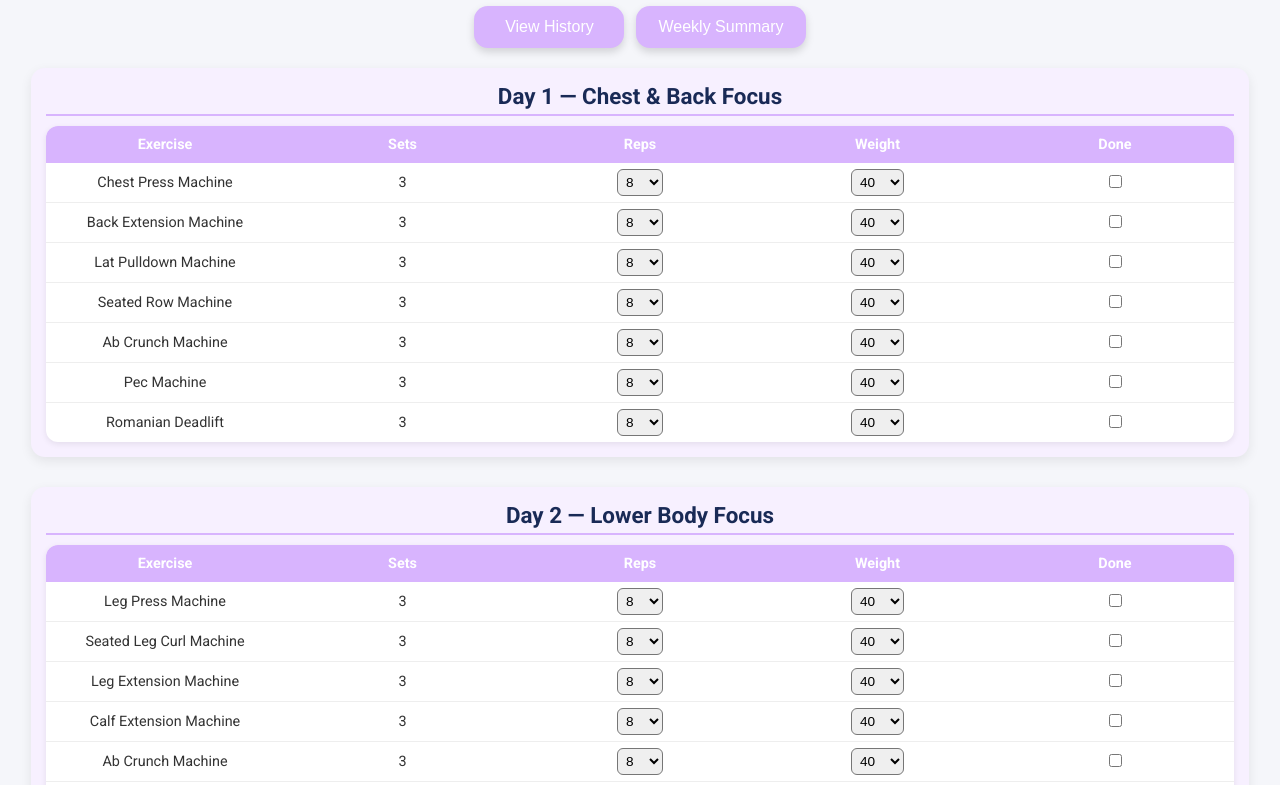
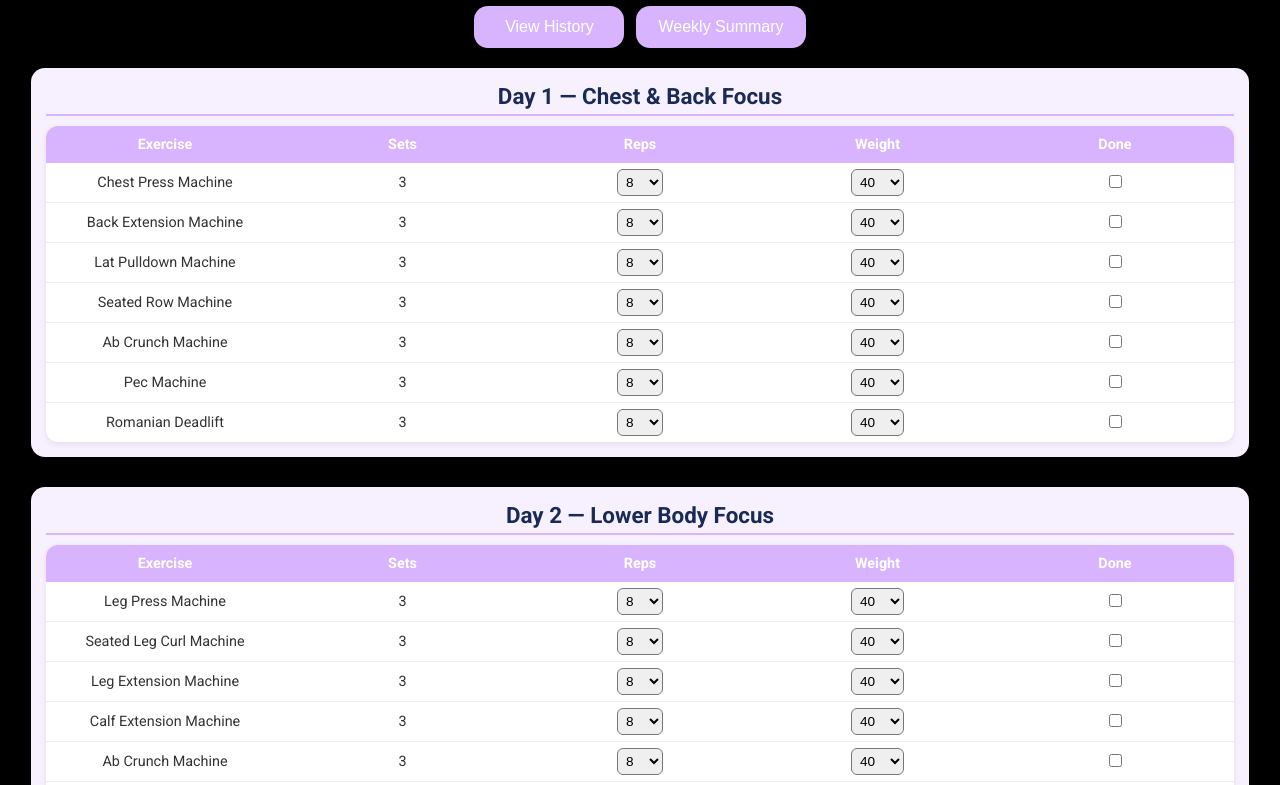
Before and after one commit to RedElefant/pf-tracking-app, a website: page index.html in a window 1280 px wide. Shown: the part 90-875 px from the top of the page. Drawn offline with Linux system fonts and the light colour scheme.

Commit message:
update page background color

```diff
--- a/index.html
+++ b/index.html
@@ -6,7 +6,7 @@
 <title>PF Circuit App</title>
 <link href="https://fonts.googleapis.com/css2?family=Roboto:wght@400;700&display=swap" rel="stylesheet">
 <style>
-body { font-family:'Roboto', sans-serif; margin:0; padding:15px; background:#f5f6fa; color:#333; scroll-behavior:smooth; }
+body { font-family:'Roboto', sans-serif; margin:0; padding:15px; background:#000000; color:#333; scroll-behavior:smooth; }
 .button-container { display:flex; justify-content:center; gap:12px; margin:20px 0; flex-wrap:wrap; }
 .button-container button { background-color:#d8b4fe; color:#fff; border:none; padding:12px 22px; border-radius:14px; font-size:16px; cursor:pointer; min-width:150px; text-align:center; transition: background 0.2s, box-shadow 0.2s; box-shadow:0 4px 8px rgba(0,0,0,0.15); }
 .button-container button:hover { background-color:#c084fc; box-shadow:0 6px 12px rgba(0,0,0,0.2); }
```
